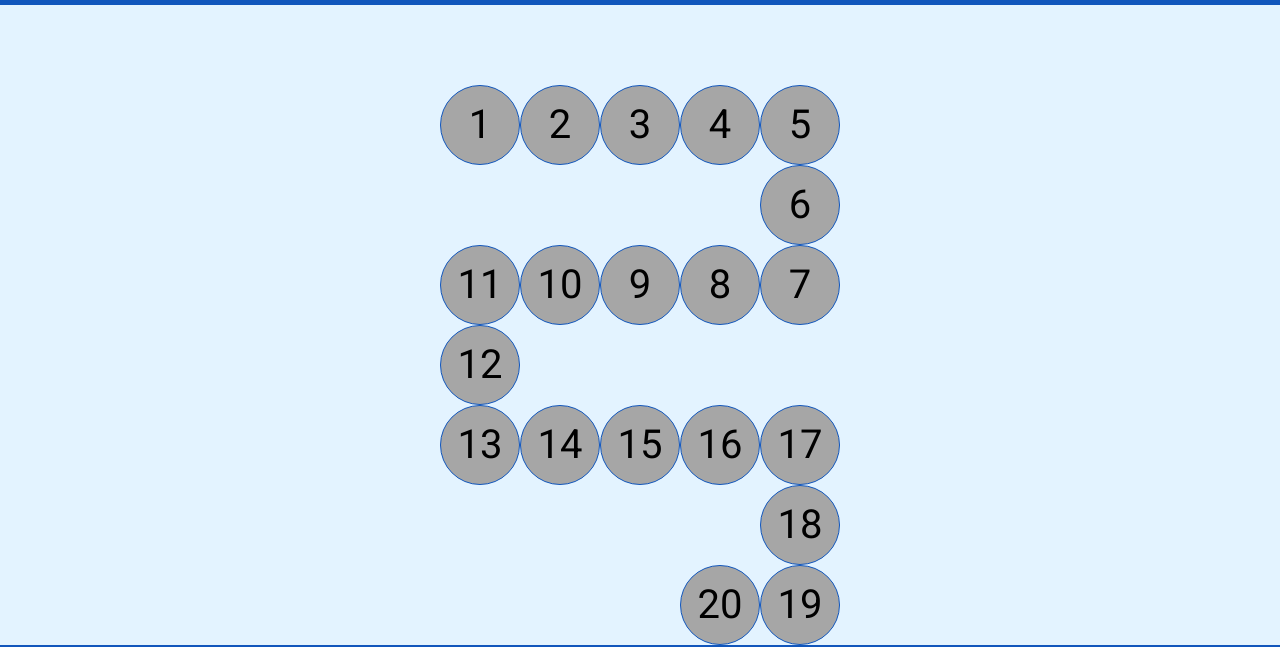
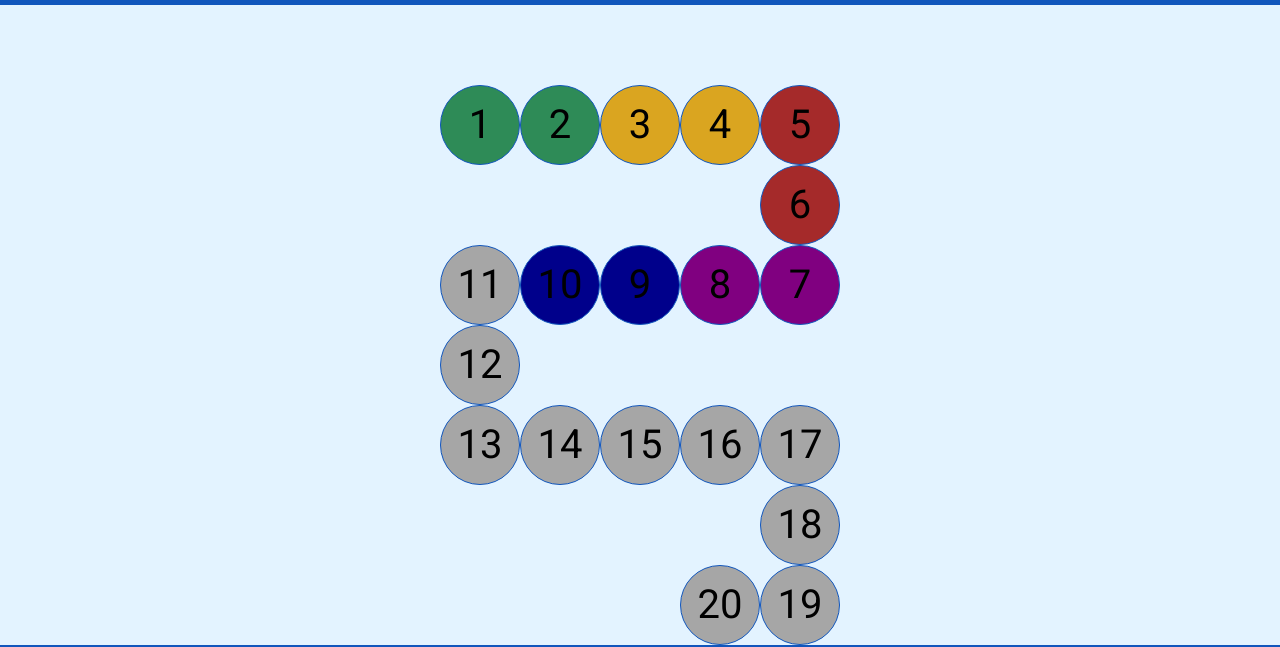
Before and after one commit to iVyperion/Quadrillion, a plain HTML site: page levels.html in a window 1280 px wide. Shown: the part 75-722 px from the top of the page. Drawn offline with Linux system fonts and the light colour scheme.

Commit message:
Levels aangepast met kleuren en nogwat kleine fixs

```diff
--- a/css/levels.css
+++ b/css/levels.css
@@ -38,6 +38,29 @@
 .incomplete {
     background-color: var(--tertairy);
 }
+
+.easy {
+    background-color: seagreen;
+}
+
+ .normal {
+    background-color: goldenrod;
+}
+
+
+.hard {
+    background-color: brown;
+}
+
+.expert {
+    background-color: purple;
+}
+
+
+.wizard {
+    background-color:darkblue;
+}
+
 
 @media (min-width: 768px) {
     .levels {
--- a/levels.html
+++ b/levels.html
@@ -40,43 +40,43 @@
     </header>
     <main>
         <section class="levels">
-            <div id="level1" class="level incomplete">
+            <div id="level1" class="level easy">
                 <p>1</p>
                 <button></button>
             </div>
-            <div id="level2"  class="level incomplete">
+            <div id="level2"  class="level easy">
                 <p>2</p>
                 <button></button>
             </div>
-            <div id="level3"  class="level incomplete">
+            <div id="level3"  class="level normal">
                 <p>3</p>
                 <button></button>
             </div>
-            <div id="level4"  class="level incomplete">
+            <div id="level4"  class="level normal">
                 <p>4</p>
                 <button></button>
             </div>
-            <div id="level5"  class="level incomplete">
+            <div id="level5"  class="level hard">
                 <p>5</p>
                 <button></button>
             </div>
-            <div id="level6"  class="level incomplete">
+            <div id="level6"  class="level hard">
                 <p>6</p>
                 <button></button>
             </div>
-            <div id="level7"  class="level incomplete">
+            <div id="level7"  class="level expert">
                 <p>7</p>
                 <button></button>
             </div>
-            <div id="level8"  class="level incomplete">
+            <div id="level8"  class="level expert">
                 <p>8</p>
                 <button></button>
             </div>
-            <div id="level9"  class="level incomplete">
+            <div id="level9"  class="level wizard">
                 <p>9</p>
                 <button></button>
             </div>
-            <div id="level10"  class="level incomplete">
+            <div id="level10"  class="level wizard">
                 <p>10</p>
                 <button></button>
             </div>
```
Also changed, not shown: game.html (+1 -1 lines).
